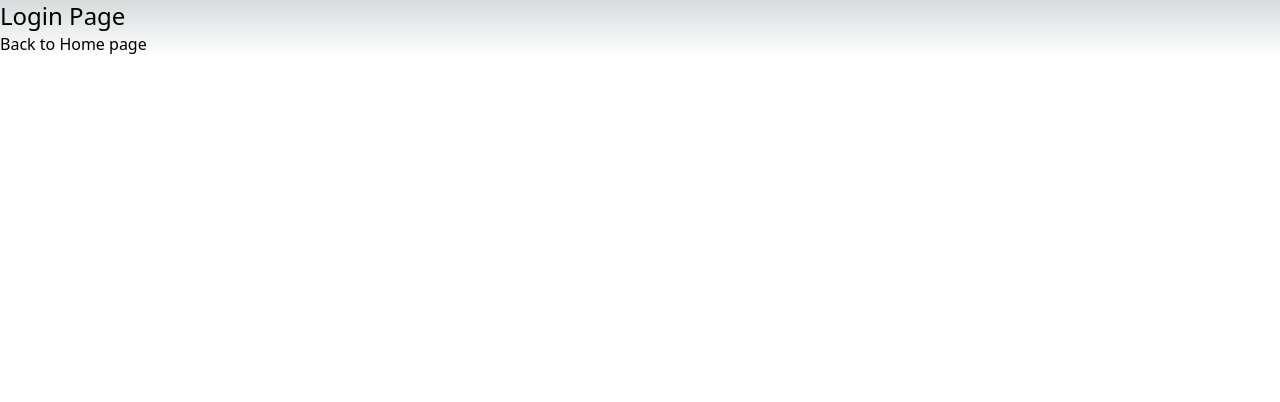
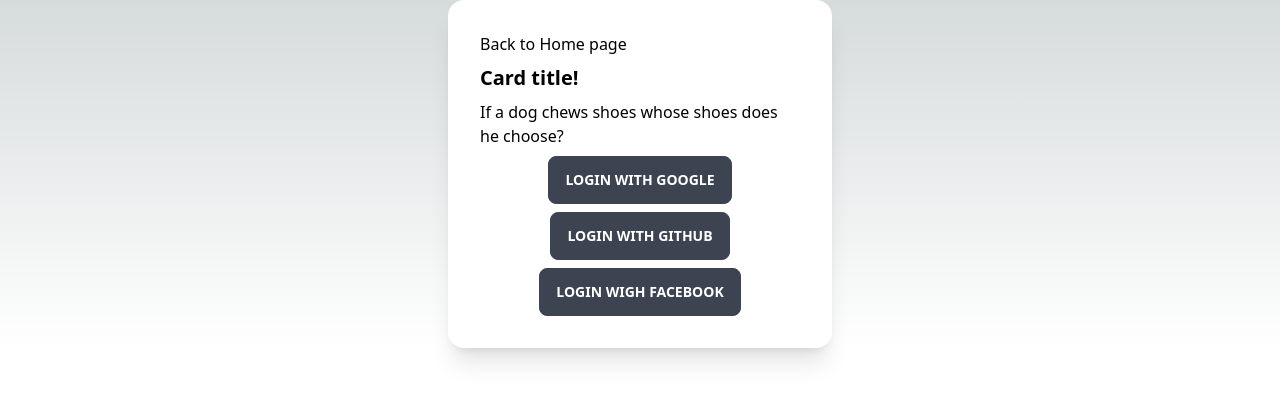
Before and after one commit to mollikacomputer/next_social_auth, a Next.js app: page /login in a window 1280 px wide. Shown: the top 402 px of the page. Built offline with nearby package versions, Linux system fonts and the light colour scheme.

Commit message:
add facebook provider

```diff
--- a/package.json
+++ b/package.json
@@ -11,6 +11,7 @@
   "dependencies": {
     "daisyui": "^2.51.6",
     "next": "13.3.4",
+    "next-auth": "^4.22.1",
     "react": "18.2.0",
     "react-dom": "18.2.0"
   },
--- /dev/null
+++ b/pages/api/auth/[...nextauth].js
@@ -0,0 +1,12 @@
+import NextAuth from "next-auth/next";
+import FacebookProvider from "next-auth/providers/facebook";
+
+export default NextAuth({
+    providers:[
+        FacebookProvider({
+            clientId:process.env.FACEBOOK_CLIENT_ID,
+            clientSecret: process.env.FACEBOOK_CLIENT_SECRET,
+          }),
+
+    ],
+})
--- a/pages/login.js
+++ b/pages/login.js
@@ -1,12 +1,20 @@
-import Link from 'next/link';
+import Link from "next/link";
 
 const login = () => {
-    return (
-        <div>
-            <h2 className="text-2xl"> Login Page </h2>
-            <Link href='/' > Back to Home page </Link>
+  return (
+      <div className="card w-96 mx-auto bg-base-100 shadow-xl">
+        <div className="card-body">
+          <Link href="/"> Back to Home page </Link>
+          <h2 className="card-title">Card title!</h2>
+          <p>If a dog chews shoes whose shoes does he choose?</p>
+          <div className="card-actions justify-center">
+            <button className="btn">Login With Google</button>
+            <button className="btn"> Login With Github </button>
+            <button className="btn">Login wigh Facebook </button>
+          </div>
         </div>
-    );
+      </div>
+  );
 };
 
 export default login;
```
Also changed, not shown: 2 other files (tests, documents, lock files or other folders).
